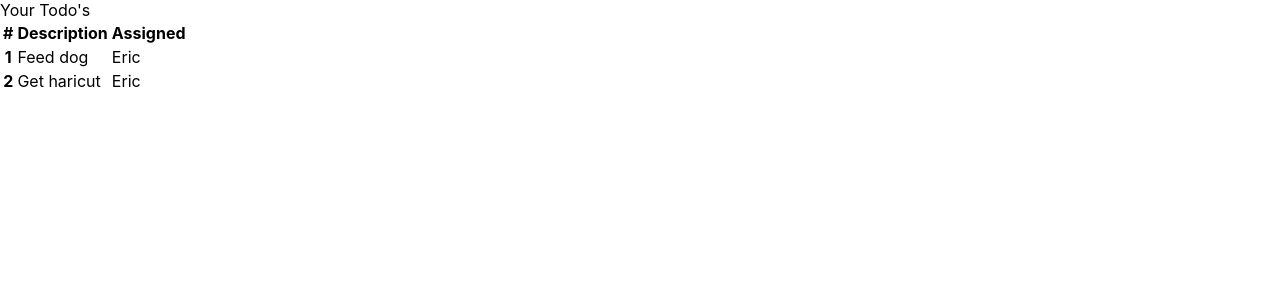
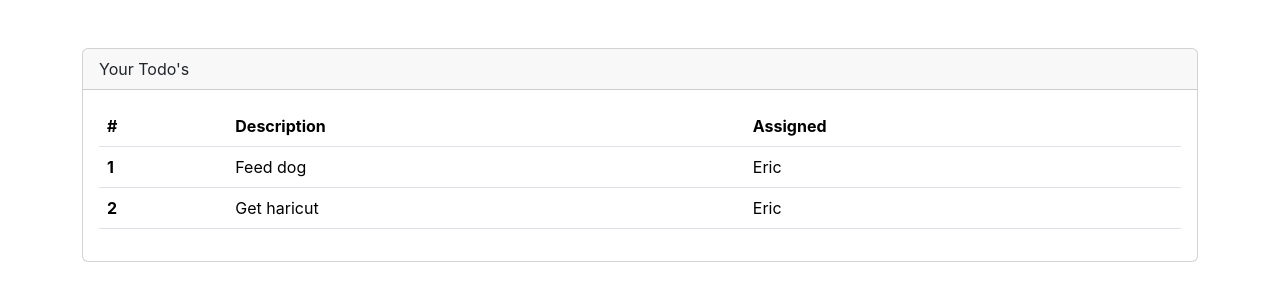
Before and after one commit to yosua02/Project, a React (Create React App) app: page / in a window 1280 px wide. Shown: the top 300 px of the page. Built offline with nearby package versions, Linux system fonts and the light colour scheme.

Commit message:
Installing Bootsrap and adding components folder with TodoRowIte

```diff
--- a/public/index.html
+++ b/public/index.html
@@ -15,6 +15,10 @@
       user's mobile device or desktop. See https://developers.google.com/web/fundamentals/web-app-manifest/
     -->
     <link rel="manifest" href="%PUBLIC_URL%/manifest.json" />
+
+    <!-- Bootsrap CSS-->
+    <link href="https://cdn.jsdelivr.net/npm/bootstrap@5.3.8/dist/css/bootstrap.min.css" rel="stylesheet" integrity="sha384-sRIl4kxILFvY47J16cr9ZwB07vP4J8+LH7qKQnuqkuIAvNWLzeN8tE5YBujZqJLB" crossorigin="anonymous"/>
+
     <!--
       Notice the use of %PUBLIC_URL% in the tags above.
       It will be replaced with the URL of the `public` folder during the build.
@@ -39,5 +43,7 @@
       To begin the development, run `npm start` or `yarn start`.
       To create a production bundle, use `npm run build` or `yarn build`.
     -->
+      <!-- Boostrap JS -->
+      <script src="https://cdn.jsdelivr.net/npm/bootstrap@5.3.8/dist/js/bootstrap.bundle.min.js" integrity="sha384-FKyoEForCGlyvwx9Hj09JcYn3nv7wiPVlz7YYwJrWVcXK/BmnVDxM+D2scQbITxI" crossorigin="anonymous"></script>
   </body>
 </html>
--- a/src/App.js
+++ b/src/App.js
@@ -1,14 +1,15 @@
 import './App.css';
+import TodoRowItem from './components/TodoRowItem';
 
 function App() {
   return (
-    <div>
-      <div>
-        <div>
+    <div className='mt-5 container'>
+      <div className='card'>
+        <div className='card-header'>
           Your Todo's
         </div>
-        <div>
-          <table>
+        <div className='card-body'>
+          <table className='table table-hover'>
             <thead>
               <tr>
                 <th scope='col'>#</th>
@@ -17,13 +18,9 @@
               </tr>
             </thead>
             <tbody>
+             <TodoRowItem/>
               <tr>
-                <th scope='row'>1</th>
-                <td>Feed dog</td>
-                <td>Eric</td>
-              </tr>
-              <tr>
-                <th scope='col'>2</th>
+                <th scope='row'>2</th>
                 <td>Get haricut</td>
                 <td>Eric</td>
               </tr>
--- /dev/null
+++ b/src/components/TodoRowItem.js
@@ -0,0 +1,11 @@
+function TodoRowItem(){
+    return (
+        <tr>
+            <th scope="row">1</th>
+            <td>Feed dog</td>
+            <td>Eric</td>
+        </tr>
+    )
+}
+
+export default TodoRowItem
```
